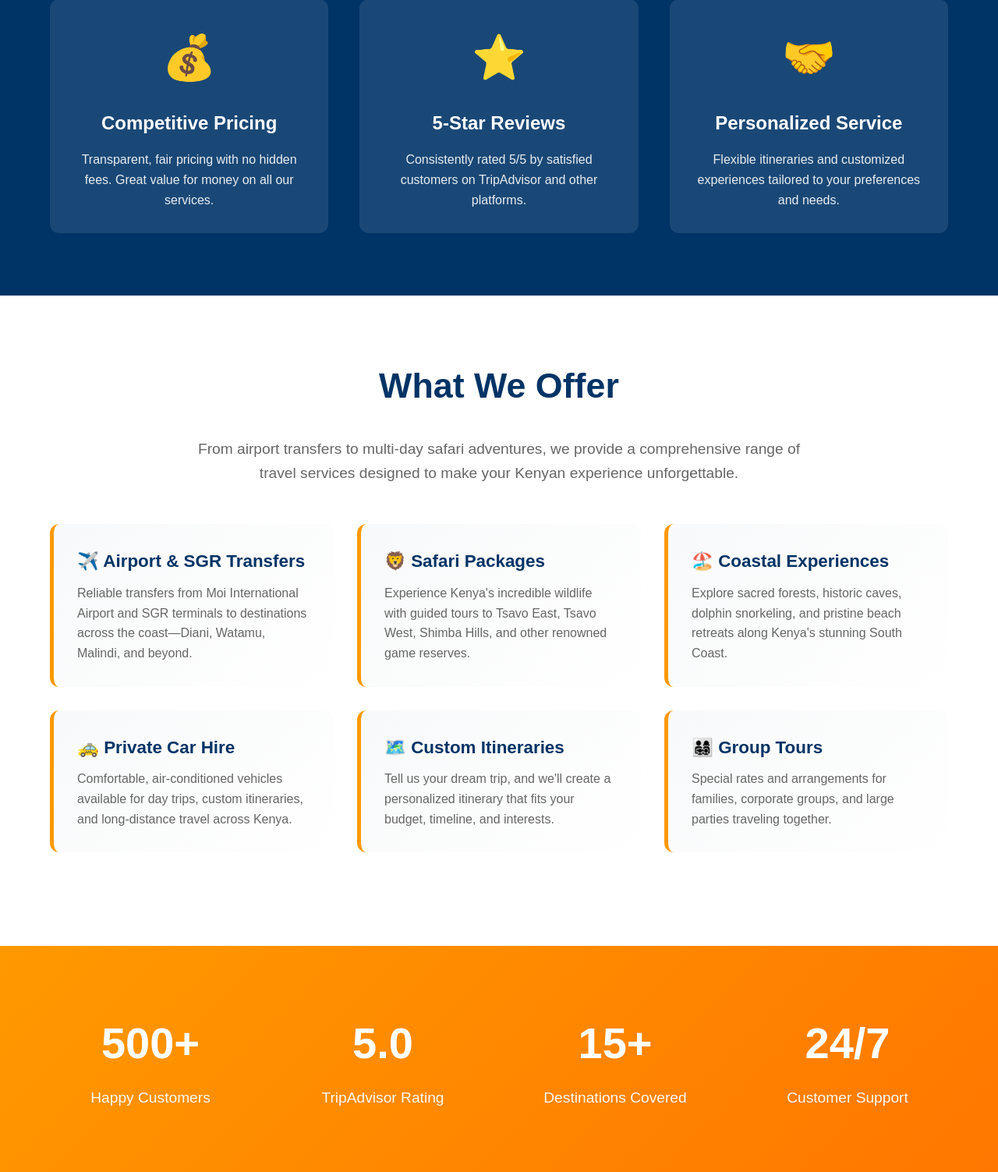
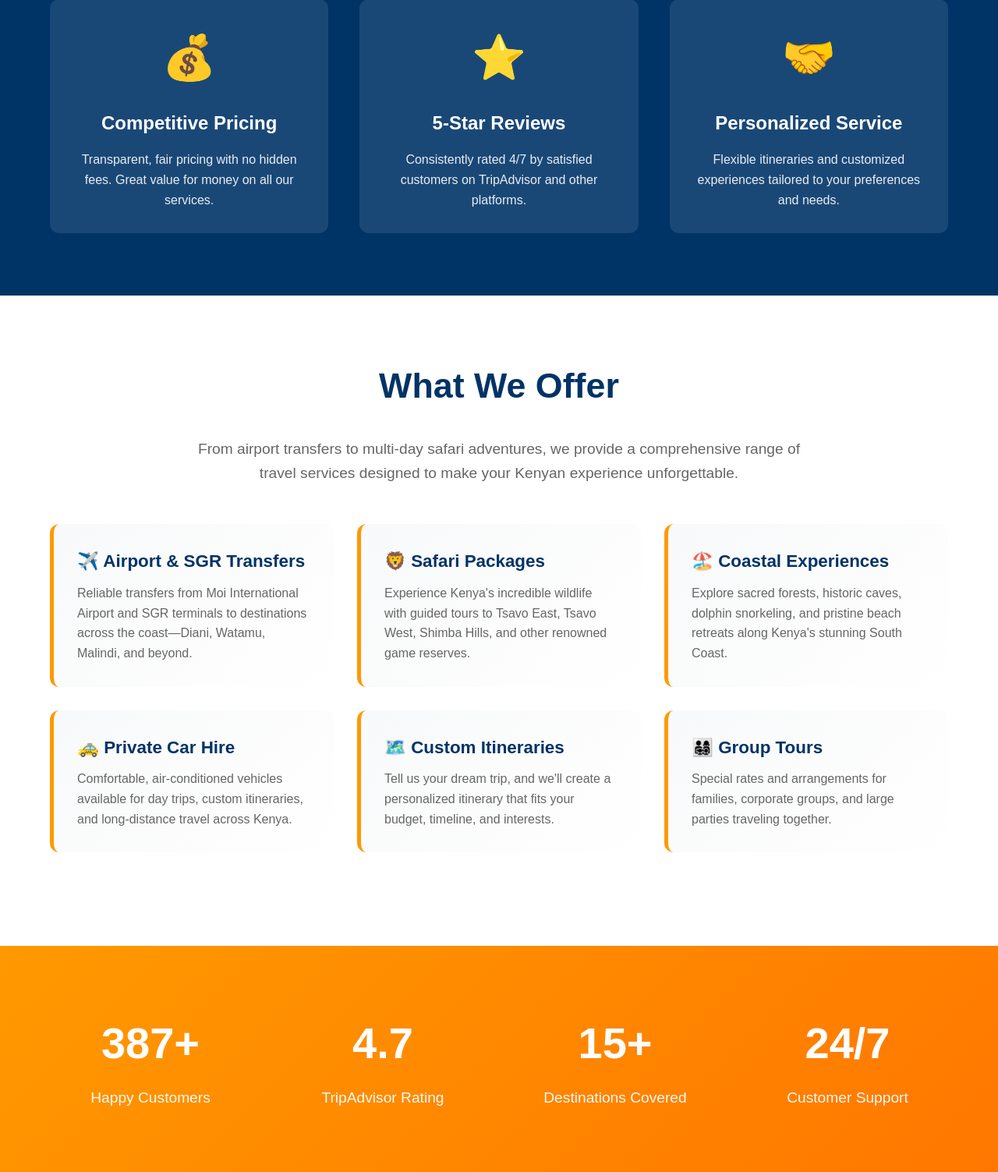
Before and after one commit to Kane254/Taxi-Project, a Django app: page /booking/about/ in a window 1280 px wide. Shown: the part 2399-3902 px from the top of the page at 78% size. Run offline with Django 5.2, Linux system fonts and the light colour scheme.

Commit message:
respponsive-update

```diff
--- a/src/templates/about.html
+++ b/src/templates/about.html
@@ -637,7 +637,7 @@
                 <div class="feature-item">
                     <div class="feature-icon">⭐</div>
                     <h3>5-Star Reviews</h3>
-                    <p>Consistently rated 5/5 by satisfied customers on TripAdvisor and other platforms.</p>
+                    <p>Consistently rated 4/7 by satisfied customers on TripAdvisor and other platforms.</p>
                 </div>
                 <div class="feature-item">
                     <div class="feature-icon">🤝</div>
@@ -707,11 +707,11 @@
     <section class="stats-section">
         <div class="stats-container">
             <div class="stat-item">
-                <span class="stat-number">500+</span>
+                <span class="stat-number">387+</span>
                 <span class="stat-label">Happy Customers</span>
             </div>
             <div class="stat-item">
-                <span class="stat-number">5.0</span>
+                <span class="stat-number">4.7</span>
                 <span class="stat-label">TripAdvisor Rating</span>
             </div>
             <div class="stat-item">
--- a/src/templates/base.html
+++ b/src/templates/base.html
@@ -161,6 +161,7 @@
             transition: right 0.4s ease;
             box-shadow: -5px 0 15px rgba(0, 0, 0, 0.2);
             padding-top: 80px;
+            z-index: 1001;
         }
 
         nav.active {
@@ -206,7 +207,7 @@
             width: 100%;
             height: 100vh;
             background-color: rgba(0, 0, 0, 0.5);
-            z-index: 999;
+            z-index: 1000;
         }
 
         .nav-overlay.active {
```
